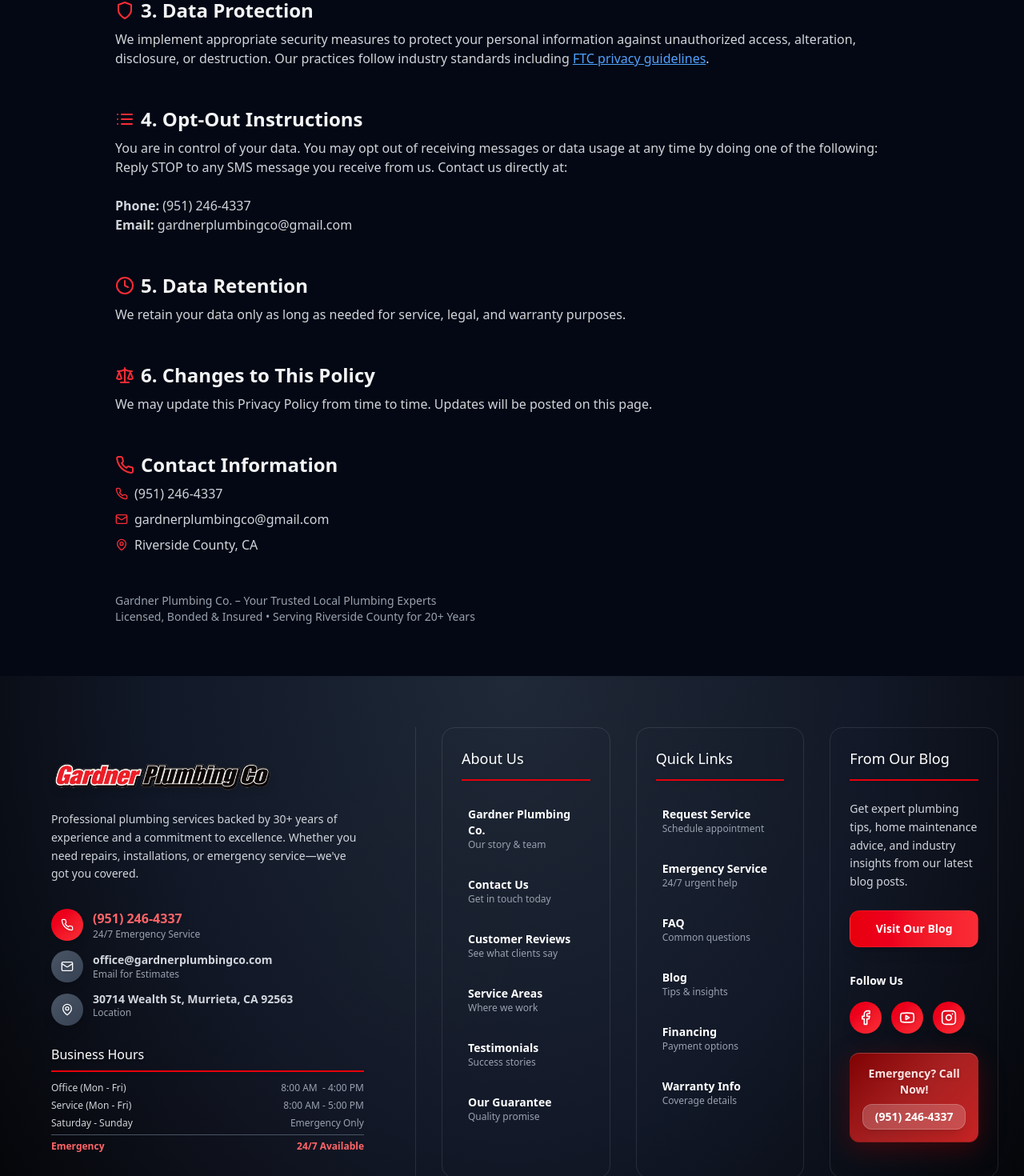
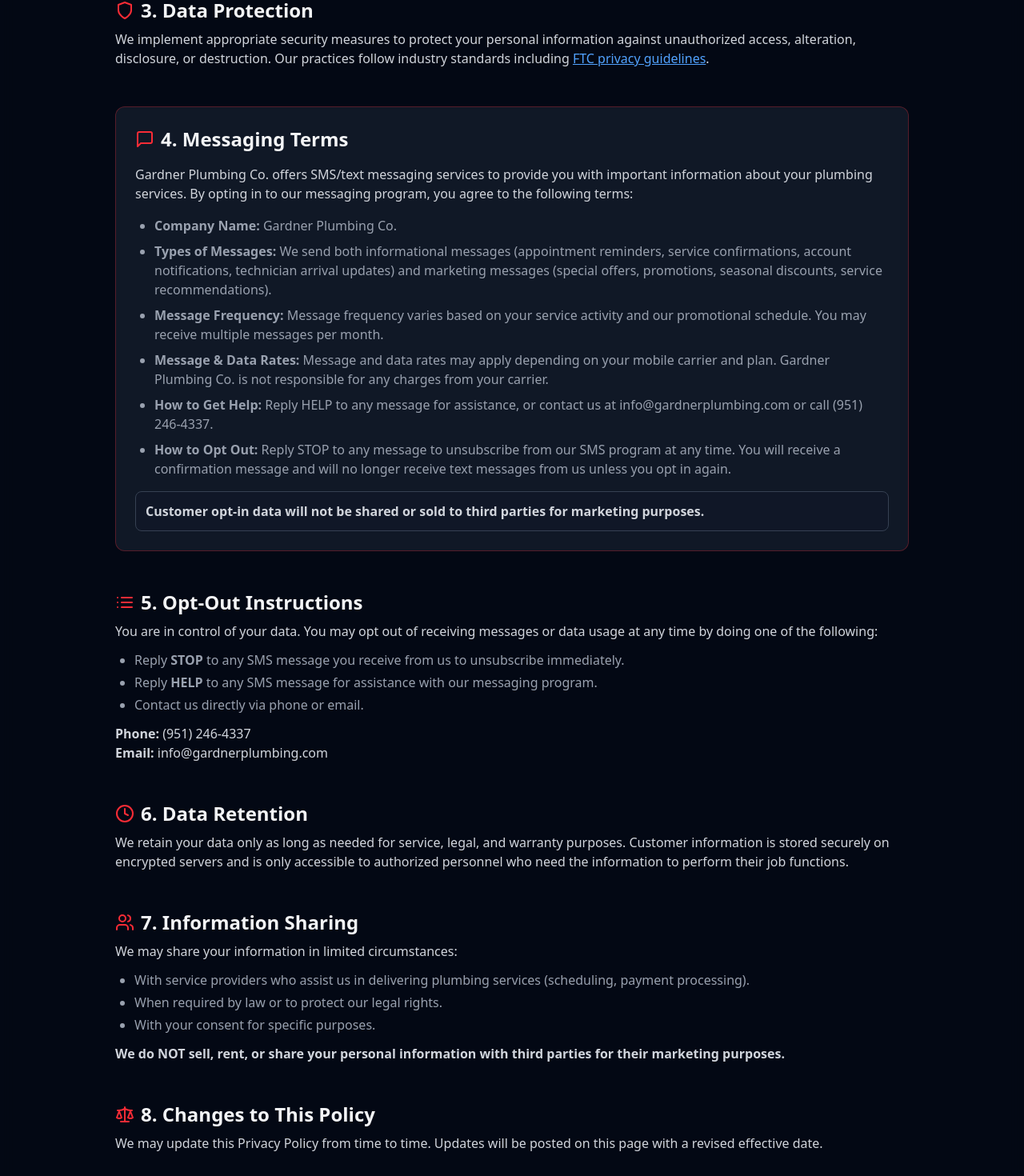
Before and after one commit to tdmgmrkt-arch/gardner-site-next, a Next.js app: page /privacy-policy in a window 1280 px wide. Shown: the part 1211-2681 px from the top of the page at 80% size. Built offline with nearby package versions, Linux system fonts and the light colour scheme.

Commit message:
Add site-wide SMS consent disclosures and update privacy policy for A2P 10DLC compliance

```diff
--- a/components/Contact.tsx
+++ b/components/Contact.tsx
@@ -596,20 +596,24 @@
                   </div>
                 </div>
 
-                {/* Consent */}
+                {/* SMS Consent Disclosure */}
                 <div className="flex items-start space-x-2 sm:space-x-3 pt-1 sm:pt-2 group">
                   <Checkbox
-                    id="consent"
+                    id="smsConsent"
                     checked={formData.consent}
                     onCheckedChange={(checked) => handleInputChange("consent", !!checked)}
-                    className="mt-0.5 sm:mt-1 border-2 border-gray-500 data-[state=checked]:bg-red-600 data-[state=checked]:border-red-600 w-3.5 h-3.5 sm:w-4 sm:h-4 rounded shadow-sm hover:border-red-400 transition-colors bg-gray-800/50"
+                    className="mt-0.5 sm:mt-1 border-2 border-gray-500 data-[state=checked]:bg-red-600 data-[state=checked]:border-red-600 w-3.5 h-3.5 sm:w-4 sm:h-4 rounded shadow-sm hover:border-red-400 transition-colors bg-gray-800/50 flex-shrink-0"
+                    required
                   />
-                  <Label htmlFor="consent" className="text-[10px] sm:text-xs text-gray-300 leading-relaxed">
-                    I agree to receive SMS messages from Gardner Plumbing Co.{" "}
+                  <Label htmlFor="smsConsent" className="text-[10px] sm:text-xs text-gray-300 leading-relaxed">
+                    By submitting this form and signing up for texts, you agree to receive informational (appointment reminders, account notifications, etc.) and marketing (offers and promotions, etc.) messages from Gardner Plumbing at the number provided. Message frequency may vary. Msg & data rates may apply. Reply STOP to unsubscribe. Reply HELP for help or email info@gardnerplumbing.com. View our{" "}
                     <a href="/privacy-policy" className="text-red-400 underline hover:text-red-300">
-                      privacy policy
-                    </a>
-                    . Reply STOP to opt-out.
+                      Privacy Policy
+                    </a>{" "}
+                    and{" "}
+                    <a href="/terms-and-services" className="text-red-400 underline hover:text-red-300">
+                      Terms & Conditions
+                    </a>.
                   </Label>
                 </div>
 
--- a/components/LeadForm.tsx
+++ b/components/LeadForm.tsx
@@ -318,28 +318,35 @@
                   </div>
                 </div>
 
-        {/* Consent */}
+        {/* SMS Consent Disclosure */}
         <div className="flex items-start gap-2">
           <Checkbox
-            id="consent"
+            id="smsConsent"
             checked={formData.consent}
             onCheckedChange={(checked) =>
               handleInputChange("consent", checked as boolean)
             }
-            className="mt-1 border-gray-500 data-[state=checked]:bg-blue-600 data-[state=checked]:border-blue-600"
+            className="mt-1 border-gray-500 data-[state=checked]:bg-blue-600 data-[state=checked]:border-blue-600 flex-shrink-0"
+            required
           />
           <Label
-            htmlFor="consent"
-            className="text-xs text-gray-300 leading-relaxed"
+            htmlFor="smsConsent"
+            className="text-[10px] sm:text-xs text-gray-300 leading-relaxed"
           >
-            I agree to receive SMS messages from Gardner Plumbing Co.{" "}
+            By submitting this form and signing up for texts, you agree to receive informational (appointment reminders, account notifications, etc.) and marketing (offers and promotions, etc.) messages from Gardner Plumbing at the number provided. Message frequency may vary. Msg & data rates may apply. Reply STOP to unsubscribe. Reply HELP for help or email info@gardnerplumbing.com. View our{" "}
             <a
               href="/privacy-policy"
               className="text-blue-400 underline hover:text-blue-300"
             >
-              privacy policy
-            </a>
-            . Reply STOP to opt-out.
+              Privacy Policy
+            </a>{" "}
+            and{" "}
+            <a
+              href="/terms-and-services"
+              className="text-blue-400 underline hover:text-blue-300"
+            >
+              Terms & Conditions
+            </a>.
           </Label>
         </div>
 
--- a/components/MaintenanceAgreement.tsx
+++ b/components/MaintenanceAgreement.tsx
@@ -393,10 +393,14 @@
                 </div>
               </div>
 
+              {/* SMS Consent Disclosure - TCR Compliant */}
               <div className="flex items-start space-x-3">
-                <Checkbox id="opt-in" className="mt-1 border-white/20 data-[state=checked]:bg-green-500 data-[state=checked]:border-green-500" />
-                <Label htmlFor="opt-in" className="text-white text-sm leading-relaxed">
-                  Yes, I agree to receive SMS and Email alerts from Gardner Plumbing Co.
+                <Checkbox id="opt-in" className="mt-1 border-white/20 data-[state=checked]:bg-green-500 data-[state=checked]:border-green-500 flex-shrink-0" required />
+                <Label htmlFor="opt-in" className="text-[10px] sm:text-xs text-gray-300 leading-relaxed">
+                  By submitting this form and signing up for texts, you agree to receive informational (appointment reminders, account notifications, etc.) and marketing (offers and promotions, etc.) messages from Gardner Plumbing at the number provided. Message frequency may vary. Msg & data rates may apply. Reply STOP to unsubscribe. Reply HELP for help or email info@gardnerplumbing.com. View our{" "}
+                  <a href="/privacy-policy" className="text-green-400 underline hover:text-green-300">Privacy Policy</a>{" "}
+                  and{" "}
+                  <a href="/terms-and-services" className="text-green-400 underline hover:text-green-300">Terms & Conditions</a>.
                 </Label>
               </div>
 
--- a/components/PrivPol.tsx
+++ b/components/PrivPol.tsx
@@ -2,7 +2,8 @@
   Shield, FileText, Database, Eye, Lock, Cookie, Phone, Mail, MapPin, Users, Clock, Scale, Info, Calendar,
   OptionIcon,
   DoorOpen,
-  List
+  List,
+  MessageSquare
 } from "lucide-react";
 import Link from "next/link";
 
@@ -83,7 +84,7 @@
             </ul>
           </div>
 
-          {/* 3. Information Sharing */}
+          {/* 3. Data Protection */}
           <div>
             <h2 className="text-2xl font-semibold flex items-center gap-2 mb-2">
               <Shield className="h-6 w-6 text-red-500" /> 3. Data Protection
@@ -93,38 +94,81 @@
             </p>
           </div>
 
-          {/* 4. Data Security */}
-          <div>
-            <h2 className="text-2xl font-semibold flex items-center gap-2 mb-2">
-              <List className="h-6 w-6 text-red-500" /> 4. Opt-Out Instructions
+          {/* 4. Messaging Terms */}
+          <div className="bg-gray-800/50 border border-red-500/30 rounded-xl p-6">
+            <h2 className="text-2xl font-semibold flex items-center gap-2 mb-4">
+              <MessageSquare className="h-6 w-6 text-red-500" /> 4. Messaging Terms
             </h2>
-            <p className="text-gray-300">
-
-                You are in control of your data. You may opt out of receiving messages or data usage at any time by doing one of the following:
-                Reply STOP to any SMS message you receive from us.
-                Contact us directly at:<br></br><br></br>
-                <b>Phone:</b>  (951) 246-4337<br></br>
-                <b>Email:</b>  gardnerplumbingco@gmail.com
+            <p className="text-gray-300 mb-4">
+              Gardner Plumbing Co. offers SMS/text messaging services to provide you with important information about your plumbing services. By opting in to our messaging program, you agree to the following terms:
+            </p>
+            <ul className="list-disc pl-6 text-gray-400 space-y-2 mb-4">
+              <li><b>Company Name:</b> Gardner Plumbing Co.</li>
+              <li><b>Types of Messages:</b> We send both informational messages (appointment reminders, service confirmations, account notifications, technician arrival updates) and marketing messages (special offers, promotions, seasonal discounts, service recommendations).</li>
+              <li><b>Message Frequency:</b> Message frequency varies based on your service activity and our promotional schedule. You may receive multiple messages per month.</li>
+              <li><b>Message & Data Rates:</b> Message and data rates may apply depending on your mobile carrier and plan. Gardner Plumbing Co. is not responsible for any charges from your carrier.</li>
+              <li><b>How to Get Help:</b> Reply HELP to any message for assistance, or contact us at info@gardnerplumbing.com or call (951) 246-4337.</li>
+              <li><b>How to Opt Out:</b> Reply STOP to any message to unsubscribe from our SMS program at any time. You will receive a confirmation message and will no longer receive text messages from us unless you opt in again.</li>
+            </ul>
+            <p className="text-gray-300 font-semibold bg-gray-900/50 p-3 rounded-lg border border-gray-700">
+              Customer opt-in data will not be shared or sold to third parties for marketing purposes.
             </p>
           </div>
 
-          {/* 5. Data Retention */}
+          {/* 5. Opt-Out Instructions */}
           <div>
             <h2 className="text-2xl font-semibold flex items-center gap-2 mb-2">
-              <Clock className="h-6 w-6 text-red-500" /> 5. Data Retention
+              <List className="h-6 w-6 text-red-500" /> 5. Opt-Out Instructions
             </h2>
+            <p className="text-gray-300 mb-3">
+              You are in control of your data. You may opt out of receiving messages or data usage at any time by doing one of the following:
+            </p>
+            <ul className="list-disc pl-6 text-gray-400 space-y-1 mb-3">
+              <li>Reply <b>STOP</b> to any SMS message you receive from us to unsubscribe immediately.</li>
+              <li>Reply <b>HELP</b> to any SMS message for assistance with our messaging program.</li>
+              <li>Contact us directly via phone or email.</li>
+            </ul>
             <p className="text-gray-300">
-              We retain your data only as long as needed for service, legal, and warranty purposes.
+              <b>Phone:</b> (951) 246-4337<br/>
+              <b>Email:</b> info@gardnerplumbing.com
             </p>
           </div>
 
-          {/* 6. Changes */}
+          {/* 6. Data Retention */}
           <div>
             <h2 className="text-2xl font-semibold flex items-center gap-2 mb-2">
-              <Scale className="h-6 w-6 text-red-500" /> 6. Changes to This Policy
+              <Clock className="h-6 w-6 text-red-500" /> 6. Data Retention
             </h2>
             <p className="text-gray-300">
-              We may update this Privacy Policy from time to time. Updates will be posted on this page.
+              We retain your data only as long as needed for service, legal, and warranty purposes. Customer information is stored securely on encrypted servers and is only accessible to authorized personnel who need the information to perform their job functions.
+            </p>
+          </div>
+
+          {/* 7. Information Sharing */}
+          <div>
+            <h2 className="text-2xl font-semibold flex items-center gap-2 mb-2">
+              <Users className="h-6 w-6 text-red-500" /> 7. Information Sharing
+            </h2>
+            <p className="text-gray-300 mb-3">
+              We may share your information in limited circumstances:
+            </p>
+            <ul className="list-disc pl-6 text-gray-400 space-y-1">
+              <li>With service providers who assist us in delivering plumbing services (scheduling, payment processing).</li>
+              <li>When required by law or to protect our legal rights.</li>
+              <li>With your consent for specific purposes.</li>
+            </ul>
+            <p className="text-gray-300 mt-3 font-semibold">
+              We do NOT sell, rent, or share your personal information with third parties for their marketing purposes.
+            </p>
+          </div>
+
+          {/* 8. Changes */}
+          <div>
+            <h2 className="text-2xl font-semibold flex items-center gap-2 mb-2">
+              <Scale className="h-6 w-6 text-red-500" /> 8. Changes to This Policy
+            </h2>
+            <p className="text-gray-300">
+              We may update this Privacy Policy from time to time. Updates will be posted on this page with a revised effective date.
             </p>
           </div>
 
```
